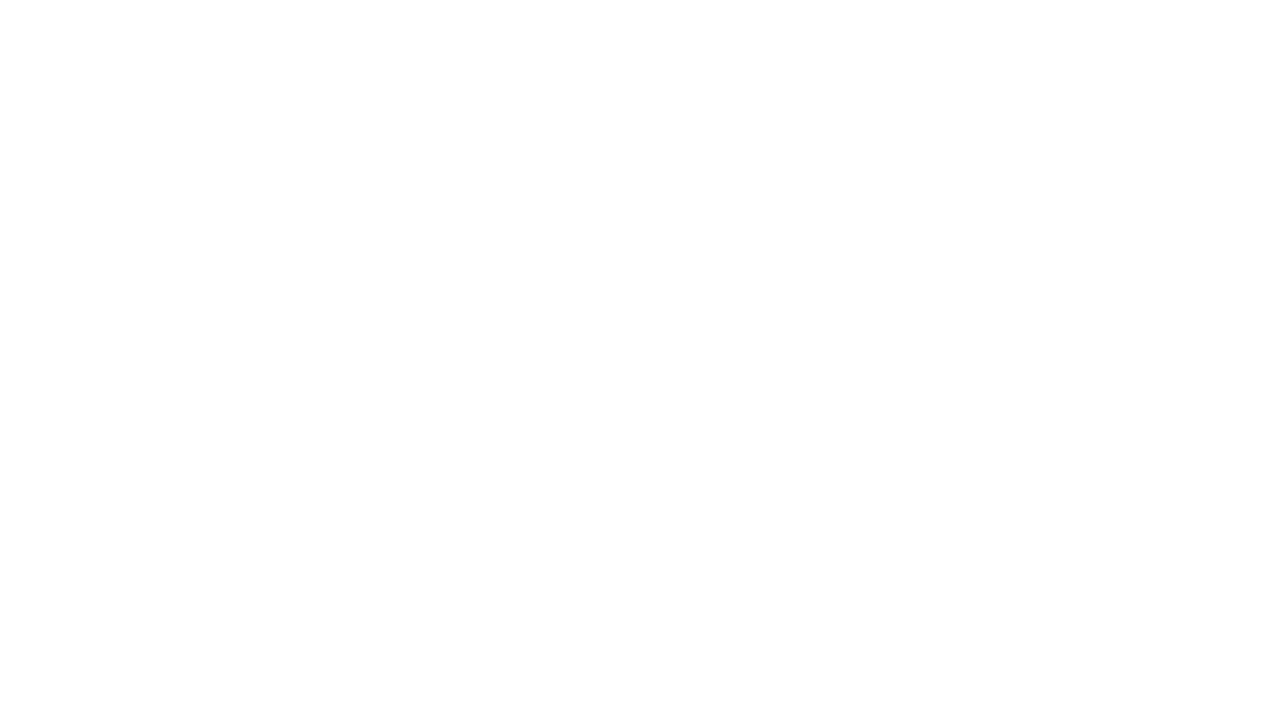
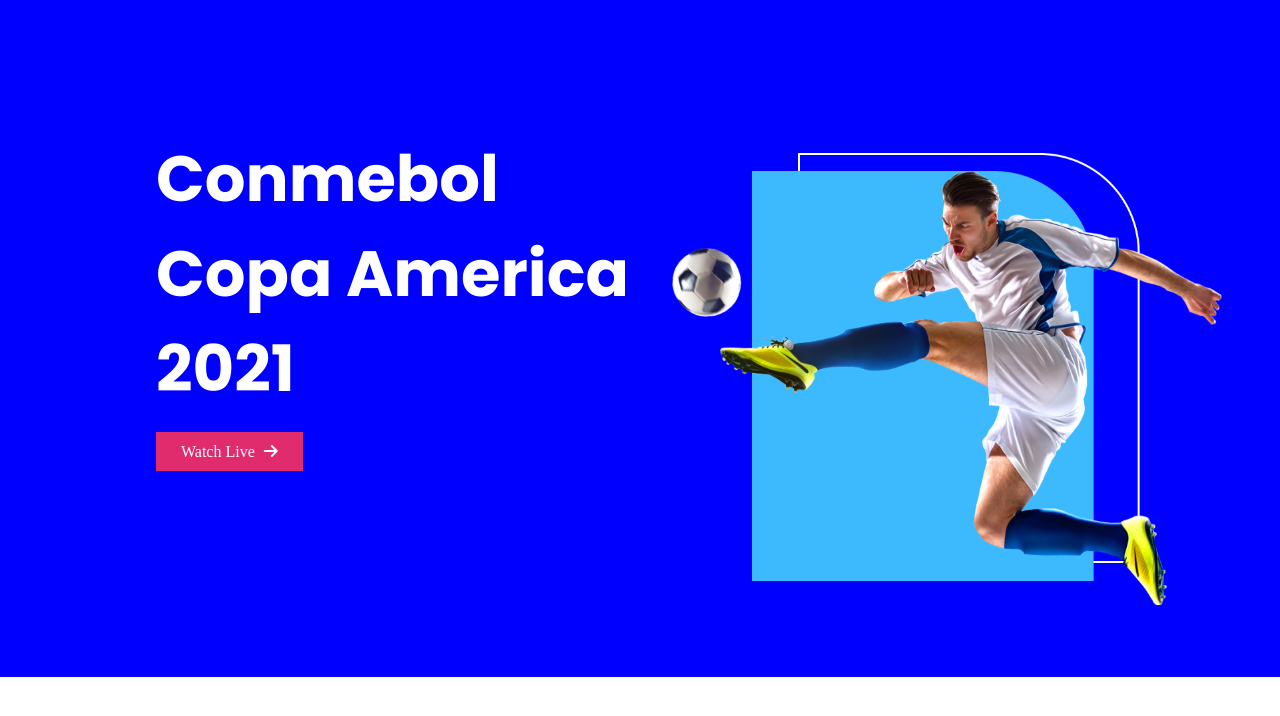
Before and after one commit to taymur12/Responsive-football, a plain HTML site: page index.html in a window 1280 px wide. Drawn offline with Linux system fonts and the light colour scheme.

Commit message:
first section

```diff
--- a/index.html
+++ b/index.html
@@ -1,5 +1,6 @@
 <!DOCTYPE html>
 <html lang="en">
+
 <head>
     <meta charset="UTF-8">
     <meta http-equiv="X-UA-Compatible" content="IE=edge">
@@ -16,7 +17,45 @@
     <link rel="stylesheet" href="style/style.css">
     <title>Responsive Football</title>
 </head>
+
 <body>
 
+    <!-- FIRST SECTION -->
+
+        <section class="main-container-copa">
+
+
+            <div class="container-copa-america">
+
+
+                <div class="copa-america-2021 copa-title-btn">
+
+                    <div class="copa-america-title">
+                        <h4>Conmebol <br> Copa America 2021</h4>
+                    </div>
+                    <div class="button-watch-live">
+                        <a class="btn-watch" target="_blank" href="#">Watch Live <span><i
+                                    class="fas fa-arrow-right"></i></span></a>
+                    </div>
+                </div>
+                <div class="copa-america-2021">
+                    <div class="image-copa-america">
+                        <img src="images/banner.png" alt="main logo">
+                    </div>
+                </div>
+
+
+            </div>
+        </section>
+
+
+
+
+        <!-- SECOND SECTION -->
+
+
+
+
 </body>
+
 </html>
--- a/style/style.css
+++ b/style/style.css
@@ -0,0 +1,91 @@
+*{
+    margin: 0;
+    padding: 0;
+}
+
+/* FIRST SECTION */
+
+.main-container-copa{
+    width: 100% ;
+    height: 677px;
+    background-color: blue;
+}
+
+.container-copa-america{
+    display: flex;
+    align-items: center;
+
+}
+
+.copa-america-2021{
+    width: 40%;
+}
+
+.image-copa-america img{
+    width: 100%;
+}
+
+.copa-title-btn{
+    margin-left: 156px;
+    margin-top: 121px;
+    margin-bottom: 120px;
+}
+
+.copa-america-title{
+    font-family: 'Poppins', sans-serif;
+    font-size: 64px;
+    font-weight: 700;
+    color: #FFFFFF;
+
+
+}
+
+.button-watch-live{
+    margin-top: 27px;
+
+
+}
+
+.btn-watch{
+    border: 1px solid #E02C6D;
+    padding: 10px 24px;
+    color: #FFFFFF;
+    background-color:#E02C6D;
+    text-decoration: none;
+
+}
+
+.fa-arrow-right{
+    padding-left: 5px;
+
+}
+
+
+.btn-watch:hover .fa-arrow-right{
+    transform: translate(10px);
+    -webkit-transform: translate(10px);
+    -moz-transform: translate(10px);
+    -ms-transform: translate(10px);
+    -o-transform: translate(10px);
+}
+
+.image-copa-america{
+    width: 556px;
+    height: 438px;
+    margin-top: 153px;
+    margin-right: 140px;
+
+}
+
+.image-copa-america:hover{
+    transform: rotate(90deg);
+    -webkit-transform: rotate(90deg);
+    -moz-transform: rotate(90deg);
+    -ms-transform: rotate(90deg);
+    -o-transform: rotate(90deg);
+    transition: transform 5s ease-in;
+    -webkit-transition: transform 5s ease-in;
+    -moz-transition: transform 5s ease-in;
+    -ms-transition: transform 5s ease-in;
+    -o-transition: transform 5s ease-in;
+}
```
